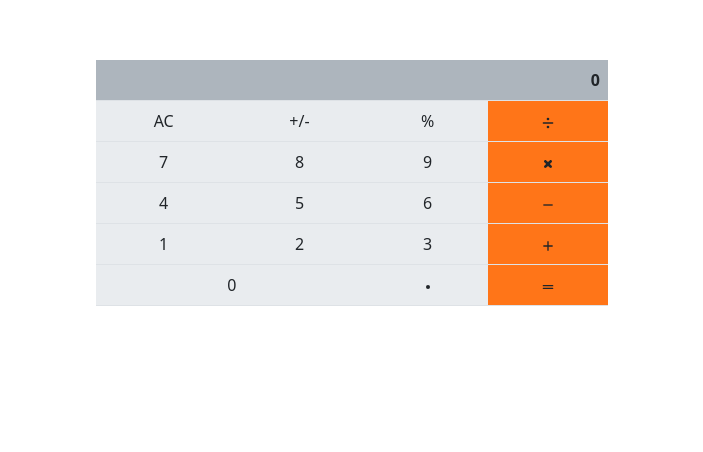
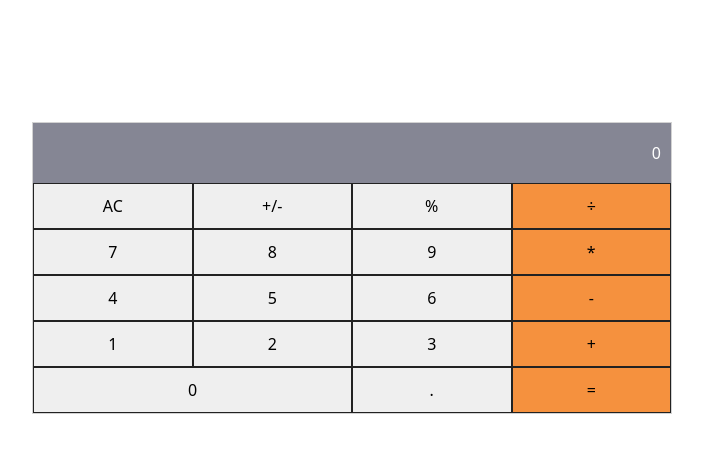
Before and after one commit to Recillah-Khamala/MathMagicians, a React (Create React App) app: page / in a window 1280 px wide. Shown: the part 132-584 px from the top of the page, without its empty margins (288-991 px from the left). Built offline with nearby package versions, Linux system fonts and the light colour scheme; the HTML template or start-up script is replaced by a standard one.

Commit message:
Implement Change request

```diff
--- a/src/App.css
+++ b/src/App.css
@@ -1,17 +1,70 @@
-.App {
-  text-align: center;
-  margin: 15% 30%;
+* {
+  margin: 0;
+  padding: 0;
+  box-sizing: border-box;
+  font-size: 100%;
 }
 
-.head {
-  background-color: #adb5bd;
-  text-align: end;
+.calculator {
+  display: flex;
+  flex-direction: column;
+  align-items: center;
+  justify-content: center;
+  margin: 0 auto;
+  padding: 0;
+  border-radius: 0;
+  box-sizing: border-box;
+  width: 100%;
+  height: 100vh;
 }
 
-.body {
-  background-color: #e9ecef;
+.calculator .card {
+  margin: 100px auto;
+  padding: 0;
+  border-radius: 0;
+  box-sizing: border-box;
+  width: 50%;
 }
 
-.body .sign {
-  background-color: #ff7518;
+.secondRow,
+.thirdRow,
+.fourthRow,
+.fifthRow,
+.sixthRow {
+  display: grid;
+  grid-template-columns: repeat(4, 1fr);
 }
+
+.operator {
+  background: rgb(245, 145, 62);
+  color: black;
+}
+
+input[type=button] {
+  border: 1px solid #222;
+  padding: 10px 20px;
+  color: black;
+  text-align: center;
+  text-decoration: none;
+  display: inline-block;
+  font-size: 16px;
+}
+
+input[type=button] input[type=button]:active {
+  background: #ccc;
+}
+
+.firstRow input {
+  width: 100%;
+  height: 60px;
+  background: #858694;
+  border: 1px solid #222;
+  border: 0;
+  color: #fff;
+  padding: 10px;
+  text-align: right;
+}
+
+.first {
+  grid-column: 1/span 2;
+}
--- a/src/App.js
+++ b/src/App.js
@@ -1,10 +1,15 @@
+import React from 'react';
 import './App.css';
 import Calculator from './components/calculator';
 
-const App = () => (
-  <div className="App">
-    <Calculator />
-  </div>
-);
+class App extends React.PureComponent {
+  render() {
+    return (
+      <div className="App">
+        <Calculator />
+      </div>
+    );
+  }
+}
 
 export default App;
--- a/src/components/calculator.js
+++ b/src/components/calculator.js
@@ -1,76 +1,47 @@
 // import React, { useEffect, useState } from 'react';
-import * as ReactBootstrap from 'react-bootstrap';
-import { TbDivide, TbEqual } from 'react-icons/tb';
-import { TiTimes } from 'react-icons/ti';
-import { BiMinus } from 'react-icons/bi';
-import { MdAdd } from 'react-icons/md';
-import { VscDebugStackframeDot } from 'react-icons/vsc';
+import React from 'react';
 
-const Calculator = () => (
-  <div>
-    <ReactBootstrap.Table className="table">
-      <thead>
-        <tr className="head">
-          <th colSpan={4}>0</th>
-        </tr>
-      </thead>
-      <tbody className="body">
-        <tr>
-          <td>AC</td>
-          <td>+/-</td>
-          <td>%</td>
-          <td className="sign">
-            {' '}
-            <TbDivide />
-            {' '}
-          </td>
-        </tr>
-        <tr>
-          <td>7</td>
-          <td>8</td>
-          <td>9</td>
-          <td className="sign">
-            {' '}
-            <TiTimes />
-            {' '}
-          </td>
-        </tr>
-        <tr>
-          <td>4</td>
-          <td>5</td>
-          <td>6</td>
-          <td className="sign">
-            {' '}
-            <BiMinus />
-            {' '}
-          </td>
-        </tr>
-        <tr>
-          <td>1</td>
-          <td>2</td>
-          <td>3</td>
-          <td className="sign">
-            {' '}
-            <MdAdd />
-            {' '}
-          </td>
-        </tr>
-        <tr>
-          <td colSpan={2}>0</td>
-          <td>
-            {' '}
-            <VscDebugStackframeDot />
-            {' '}
-          </td>
-          <td className="sign">
-            {' '}
-            <TbEqual />
-            {' '}
-          </td>
-        </tr>
-      </tbody>
-    </ReactBootstrap.Table>
-  </div>
-);
+class Calculator extends React.PureComponent {
+  render() {
+    return (
+      <div className="calculator">
+        <div className="card">
+          <div className="calcKeys firstRow">
+            <input type="text" className="CalcScreen" value="0" />
+          </div>
+          <div className="calcKeys secondRow">
+            <input type="button" value="AC" />
+            <input type="button" value="+/-" />
+            <input type="button" value="%" />
+            <input type="button" value="÷" className="operator" />
+          </div>
+          <div className="calcKeys thirdRow">
+            <input type="button" value="7" />
+            <input type="button" value="8" />
+            <input type="button" value="9" />
+            <input type="button" value="*" className="operator" />
+          </div>
+          <div className="calcKeys fourthRow">
+            <input type="button" value="4" />
+            <input type="button" value="5" />
+            <input type="button" value="6" />
+            <input type="button" value="-" className="operator" />
+          </div>
+          <div className="calcKeys fifthRow">
+            <input type="button" value="1" />
+            <input type="button" value="2" />
+            <input type="button" value="3" />
+            <input type="button" value="+" className="operator" />
+          </div>
+          <div className="calcKeys sixthRow">
+            <input type="button" value="0" className="first" />
+            <input type="button" value="." />
+            <input type="button" value="=" className="operator" />
+          </div>
+        </div>
+      </div>
+    );
+  }
+}
 
 export default Calculator;
```
